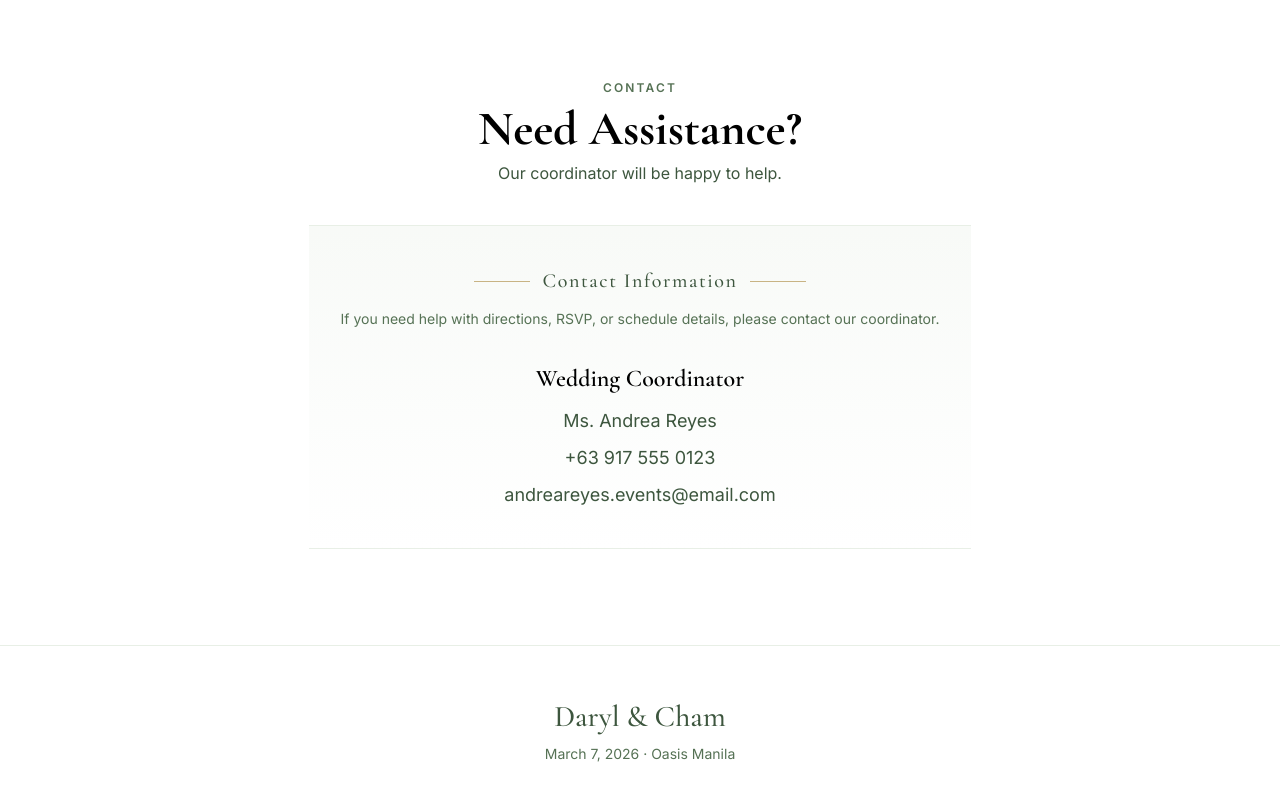
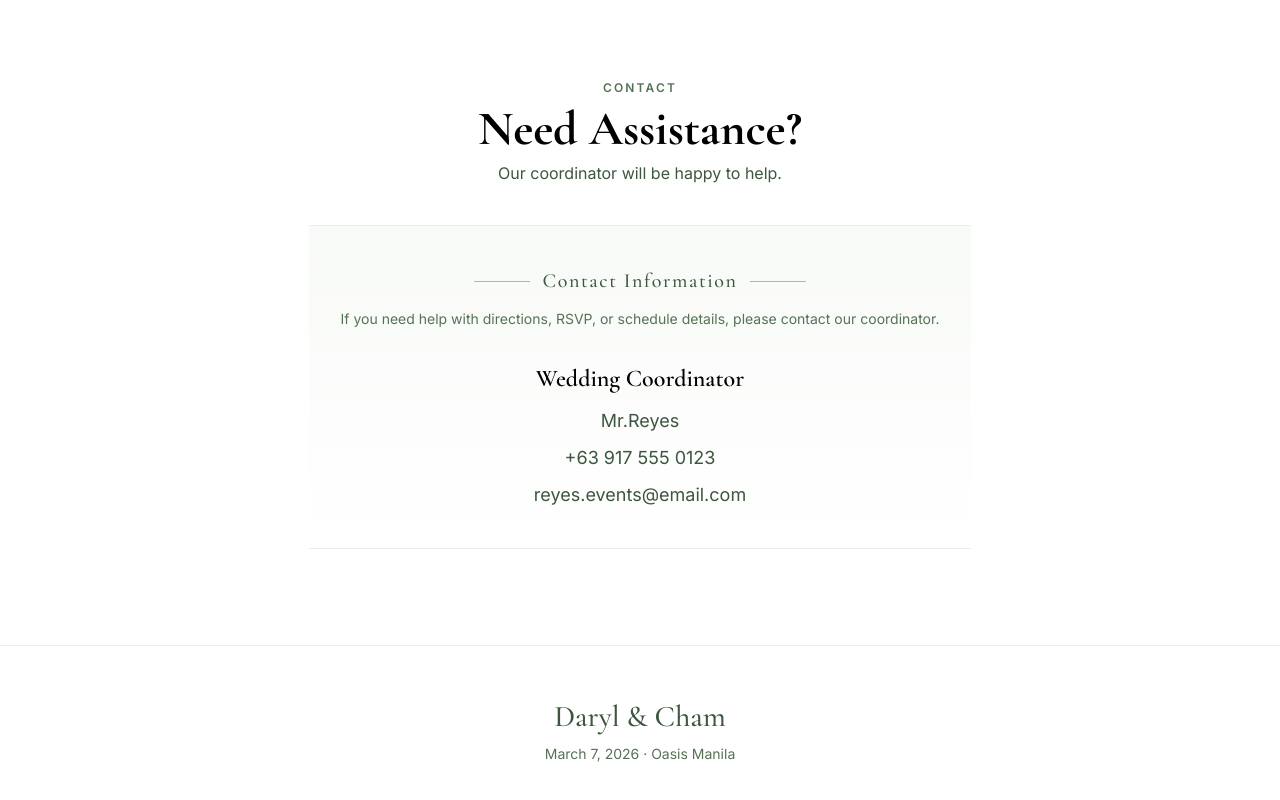
Before and after one commit to drylrys/darylandchamwedding, a React (Vite) app: page /invitation in a window 1280 px wide. Shown: the part 10091-10891 px from the top of the page. Built offline with nearby package versions, Linux system fonts and the light colour scheme.

Commit message:
fix name

```diff
--- a/src/components/ContactSection.jsx
+++ b/src/components/ContactSection.jsx
@@ -1,5 +1,5 @@
-import { Box, HStack, Text, VStack } from '@chakra-ui/react';
-import Section from './Section';
+import { Box, HStack, Text, VStack } from "@chakra-ui/react";
+import Section from "./Section";
 
 function ContactSection() {
   return (
@@ -26,7 +26,7 @@ function ContactSection() {
             <Box w="14" h="1px" bg="gold.500" opacity={0.75} />
             <Text
               fontFamily="heading"
-              fontSize={{ base: 'lg', md: 'xl' }}
+              fontSize={{ base: "lg", md: "xl" }}
               color="sage.800"
               letterSpacing="0.08em"
             >
@@ -45,18 +45,18 @@ function ContactSection() {
             color="black"
             fontWeight="semibold"
             fontFamily="heading"
-            fontSize={{ base: 'xl', md: '2xl' }}
+            fontSize={{ base: "xl", md: "2xl" }}
           >
             Wedding Coordinator
           </Text>
-          <Text color="sage.800" fontSize={{ base: 'md', md: 'lg' }}>
-            Ms. Andrea Reyes
+          <Text color="sage.800" fontSize={{ base: "md", md: "lg" }}>
+            Mr.Reyes
           </Text>
-          <Text color="sage.800" fontSize={{ base: 'md', md: 'lg' }}>
+          <Text color="sage.800" fontSize={{ base: "md", md: "lg" }}>
             +63 917 555 0123
           </Text>
-          <Text color="sage.800" fontSize={{ base: 'md', md: 'lg' }}>
-            andreareyes.events@email.com
+          <Text color="sage.800" fontSize={{ base: "md", md: "lg" }}>
+            reyes.events@email.com
           </Text>
         </VStack>
       </VStack>
```
